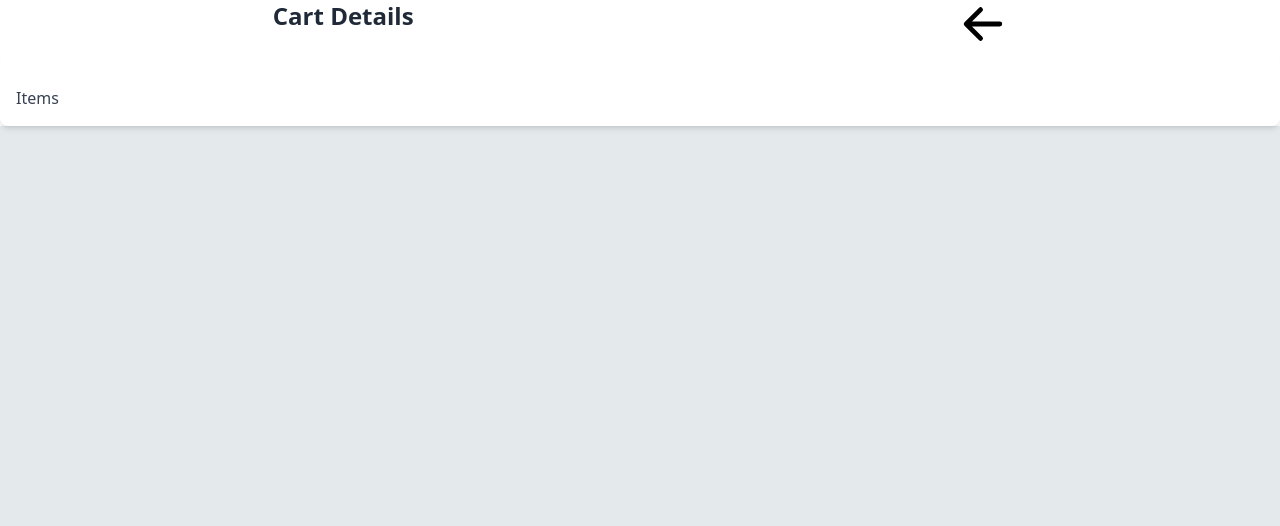
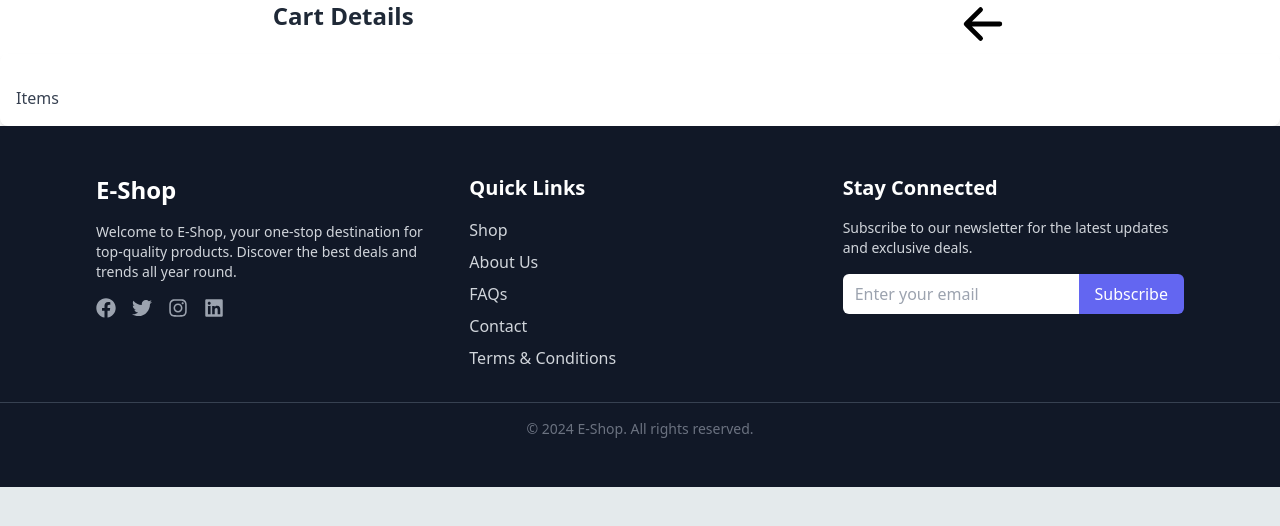
Before and after one commit to dksah1/e-shop, a React (Vite) app: page /cart in a window 1280 px wide. Shown: the top 526 px of the page. Built offline with nearby package versions, Linux system fonts and the light colour scheme.

Commit message:
added header and footer

```diff
--- a/src/App.jsx
+++ b/src/App.jsx
@@ -6,16 +6,20 @@ import ProductDetails from "./pages/ProductDetails";
 import { ToastContainer } from "react-toastify";
 import "react-toastify/dist/ReactToastify.css";
 import CartDetail from "./pages/CartDetail";
+import Header from "./components/Header";
+import Footer from "./components/Footer";
 
 const queryClient = new QueryClient();
 
 const App = () => (
   <QueryClientProvider client={queryClient}>
+    <Header />
     <Routes>
       <Route path="/" element={<ProductPage />} />
       <Route path="/cart" element={<CartDetail />} />
       <Route path="/product/:slug" element={<ProductDetails />} />
     </Routes>
+    <Footer />
     <ToastContainer />
   </QueryClientProvider>
 );
--- /dev/null
+++ b/src/components/Footer.jsx
@@ -0,0 +1,107 @@
+import React from "react";
+import { FaFacebook, FaTwitter, FaInstagram, FaLinkedin } from "react-icons/fa";
+
+const Footer = () => {
+  return (
+    <footer className="bg-gray-900 text-gray-300 py-12">
+      <div className="max-w-6xl mx-auto px-4 md:px-8 grid grid-cols-1 md:grid-cols-3 gap-8">
+        {/* Section 1: Logo and About */}
+        <div>
+          <h2 className="text-2xl font-semibold text-white mb-4">E-Shop</h2>
+          <p className="text-sm">
+            Welcome to E-Shop, your one-stop destination for top-quality
+            products. Discover the best deals and trends all year round.
+          </p>
+          <div className="flex space-x-4 mt-4">
+            <a
+              href="https://facebook.com"
+              aria-label="Facebook"
+              className="text-gray-400 hover:text-white"
+            >
+              <FaFacebook size={20} />
+            </a>
+            <a
+              href="https://twitter.com"
+              aria-label="Twitter"
+              className="text-gray-400 hover:text-white"
+            >
+              <FaTwitter size={20} />
+            </a>
+            <a
+              href="https://instagram.com"
+              aria-label="Instagram"
+              className="text-gray-400 hover:text-white"
+            >
+              <FaInstagram size={20} />
+            </a>
+            <a
+              href="https://linkedin.com"
+              aria-label="LinkedIn"
+              className="text-gray-400 hover:text-white"
+            >
+              <FaLinkedin size={20} />
+            </a>
+          </div>
+        </div>
+
+        {/* Section 2: Quick Links */}
+        <div>
+          <h3 className="text-xl font-semibold text-white mb-4">Quick Links</h3>
+          <ul className="space-y-2">
+            <li>
+              <a href="#shop" className="hover:text-white">
+                Shop
+              </a>
+            </li>
+            <li>
+              <a href="#about" className="hover:text-white">
+                About Us
+              </a>
+            </li>
+            <li>
+              <a href="#faq" className="hover:text-white">
+                FAQs
+              </a>
+            </li>
+            <li>
+              <a href="#contact" className="hover:text-white">
+                Contact
+              </a>
+            </li>
+            <li>
+              <a href="#terms" className="hover:text-white">
+                Terms & Conditions
+              </a>
+            </li>
+          </ul>
+        </div>
+
+        {/* Section 3: Newsletter */}
+        <div>
+          <h3 className="text-xl font-semibold text-white mb-4">
+            Stay Connected
+          </h3>
+          <p className="text-sm mb-4">
+            Subscribe to our newsletter for the latest updates and exclusive
+            deals.
+          </p>
+          <form className="flex">
+            <input
+              type="email"
+              placeholder="Enter your email"
+              className="w-full px-3 py-2 rounded-l-md border-none focus:ring-2 focus:ring-indigo-500"
+            />
+            <button className="bg-indigo-500 text-white px-4 py-2 rounded-r-md hover:bg-indigo-600">
+              Subscribe
+            </button>
+          </form>
+        </div>
+      </div>
+      <div className="border-t border-gray-700 mt-8 pt-4 text-center text-sm text-gray-500">
+        © {new Date().getFullYear()} E-Shop. All rights reserved.
+      </div>
+    </footer>
+  );
+};
+
+export default Footer;
--- /dev/null
+++ b/src/components/Header.jsx
@@ -0,0 +1,50 @@
+import React, { useState, useEffect } from "react";
+import { motion } from "framer-motion";
+
+const Header = () => {
+  const [showHeader, setShowHeader] = useState(false);
+  const [lastScrollY, setLastScrollY] = useState(0);
+
+  useEffect(() => {
+    const handleScroll = () => {
+      if (window.scrollY > lastScrollY) {
+        setShowHeader(true); // Show header on scroll down
+      } else {
+        setShowHeader(false); // Hide header on scroll up
+      }
+      setLastScrollY(window.scrollY);
+    };
+
+    window.addEventListener("scroll", handleScroll);
+    return () => window.removeEventListener("scroll", handleScroll);
+  }, [lastScrollY]);
+
+  return (
+    <motion.div
+      initial={{ y: -100 }}
+      animate={{ y: showHeader ? 0 : -100 }}
+      transition={{ duration: 0.3 }}
+      className="fixed top-0 left-0 w-full bg-white shadow-md z-50"
+    >
+      <header className="flex justify-between items-center p-4 max-w-6xl mx-auto">
+        <h1 className="text-2xl font-bold">E-Shop</h1>
+        <nav className="space-x-4">
+          <a href="#home" className="text-gray-700 hover:text-gray-900">
+            Home
+          </a>
+          <a href="#products" className="text-gray-700 hover:text-gray-900">
+            Products
+          </a>
+          <a href="#about" className="text-gray-700 hover:text-gray-900">
+            About
+          </a>
+          <a href="#contact" className="text-gray-700 hover:text-gray-900">
+            Contact
+          </a>
+        </nav>
+      </header>
+    </motion.div>
+  );
+};
+
+export default Header;
```
